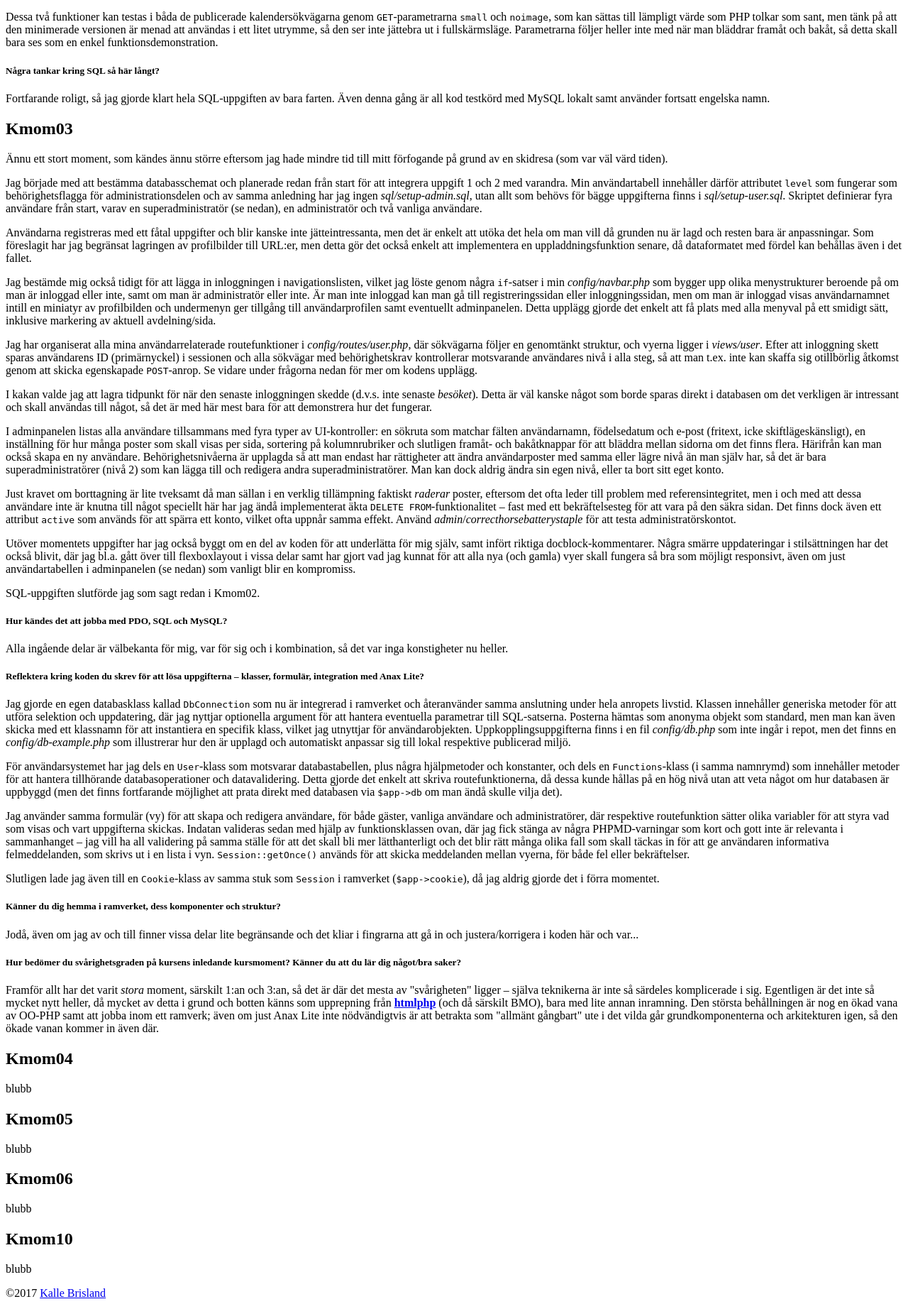
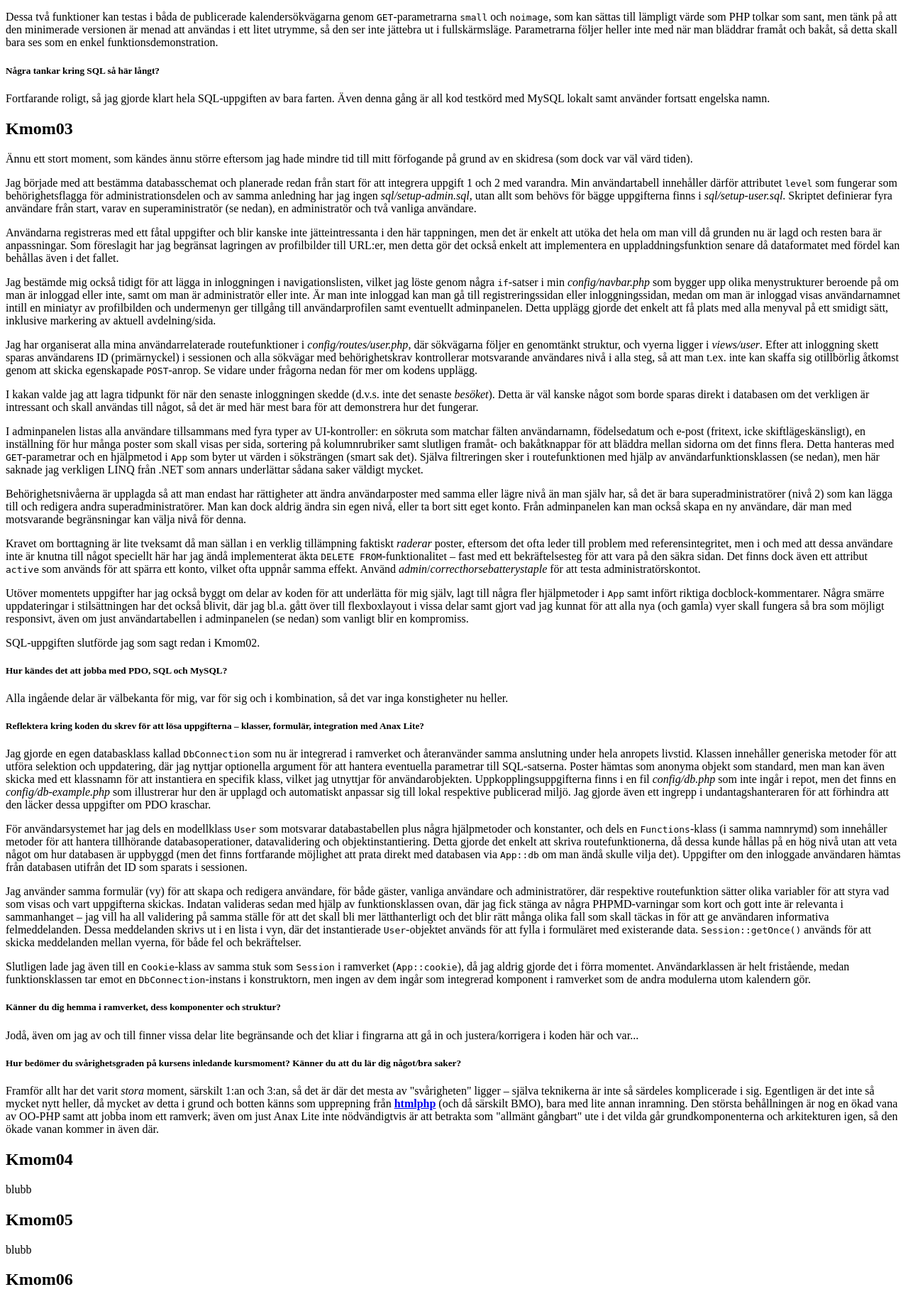
Before and after one commit to lrc-se/bth-anax-lite, a PHP site: template views/report.php in a window 1280 px wide. Shown: the part 2293-4130 px from the top of the page at 71% size. Run offline with PHP 8.4, Linux system fonts and the light colour scheme; the template is opened without the code that fills it, so the values that code supplies are empty; some web fonts are replaced.

Commit message:
Finished Kmom03

```diff
--- a/views/report.php
+++ b/views/report.php
@@ -154,55 +154,60 @@
         <section id="kmom03">
             <h2>Kmom03</h2>
             <p>
-                Ännu ett stort moment, som kändes ännu större eftersom jag hade mindre tid till mitt förfogande på grund av en skidresa (som var väl värd tiden).
+                Ännu ett stort moment, som kändes ännu större eftersom jag hade mindre tid till mitt förfogande på grund av en skidresa (som dock var väl värd tiden).
             </p>
             <p>
                 Jag började med att bestämma databasschemat och planerade redan från start för att integrera uppgift 1 och 2 med varandra.
-                Min användartabell innehåller därför attributet <code>level</code> som fungerar som behörighetsflagga för administrationsdelen och av samma anledning har jag ingen
+                Min användartabell innehåller därför attributet <code>level</code> som fungerar som behörighets&shy;flagga för administrations&shy;delen och av samma anledning har jag ingen
                 <i>sql/setup-admin.sql</i>, utan allt som behövs för bägge uppgifterna finns i <i>sql/setup-user.sql</i>. Skriptet definierar fyra användare från start,
-                varav en superadministratör (se nedan), en administratör och två vanliga användare.
+                varav en supera&shy;ministratör (se nedan), en administratör och två vanliga användare.
             </p>
             <p>
-                Användarna registreras med ett fåtal uppgifter och blir kanske inte jätteintressanta,
-                men det är enkelt att utöka det hela om man vill då grunden nu är lagd och resten bara är anpassningar.
-                Som föreslagit har jag begränsat lagringen av profilbilder till URL:er, men detta gör det också enkelt att implementera en uppladdnings&shy;funktion senare,
-                då dataformatet med fördel kan behållas även i det fallet.
+                Användarna registreras med ett fåtal uppgifter och blir kanske inte jätte&shy;intressanta i den här tappningen,
+                men det är enkelt att utöka det hela om man vill då grunden nu är lagd och resten bara är anpassningar. Som föreslagit har jag begränsat lagringen av profilbilder till URL:er,
+                men detta gör det också enkelt att implementera en upp&shy;laddnings&shy;funktion senare då dataformatet med fördel kan behållas även i det fallet.
             </p>
             <p>
-                Jag bestämde mig också tidigt för att lägga in inloggningen i navigationslisten, vilket jag löste genom några <code>if</code>-satser i min <i>config/navbar.php</i>
-                som bygger upp olika menystrukturer beroende på om man är inloggad eller inte, samt om man är administratör eller inte.
-                Är man inte inloggad kan man gå till registreringssidan eller inloggningssidan,
-                men om man är inloggad visas användarnamnet intill en miniatyr av profilbilden och undermenyn ger tillgång till användarprofilen samt eventuellt adminpanelen.
+                Jag bestämde mig också tidigt för att lägga in inloggningen i navigations&shy;listen, vilket jag löste genom några <code>if</code>-satser i min <i>config/navbar.php</i>
+                som bygger upp olika meny&shy;strukturer beroende på om man är inloggad eller inte, samt om man är administratör eller inte.
+                Är man inte inloggad kan man gå till registrerings&shy;sidan eller inloggnings&shy;sidan,
+                medan om man är inloggad visas användarnamnet intill en miniatyr av profilbilden och undermenyn ger tillgång till användarprofilen samt eventuellt adminpanelen.
                 Detta upplägg gjorde det enkelt att få plats med alla menyval på ett smidigt sätt, inklusive markering av aktuell avdelning/<wbr>sida.
             </p>
             <p>
-                Jag har organiserat alla mina användarrelaterade routefunktioner i <i>config/routes/user.php</i>, där sökvägarna följer en genomtänkt struktur,
+                Jag har organiserat alla mina användar&shy;relaterade routefunktioner i <i>config/routes/user.php</i>, där sökvägarna följer en genomtänkt struktur,
                 och vyerna ligger i <i>views/user</i>. Efter att inloggning skett sparas användarens ID (primärnyckel)
                 i sessionen och alla sökvägar med behörighetskrav kontrollerar motsvarande användares nivå i alla steg,
                 så att man t.ex. inte kan skaffa sig otillbörlig åtkomst genom att skicka egenskapade <code>POST</code>-anrop. Se vidare under frågorna nedan för mer om kodens upplägg.
             </p>
             <p>
-                I kakan valde jag att lagra tidpunkt för när den senaste inloggningen skedde (d.v.s. inte senaste <em>besöket</em>).
+                I kakan valde jag att lagra tidpunkt för när den senaste inloggningen skedde (d.v.s. inte det senaste <em>besöket</em>).
                 Detta är väl kanske något som borde sparas direkt i databasen om det verkligen är intressant och skall användas till något,
                 så det är med här mest bara för att demonstrera hur det fungerar.
             </p>
             <p>
                 I adminpanelen listas alla användare tillsammans med fyra typer av UI-kontroller: en sökruta som matchar fälten användarnamn, födelsedatum och e-post
-                (fritext, icke skift&shy;läges&shy;känsligt), en inställning för hur många poster som skall visas per sida, sortering på kolumnrubriker och slutligen framåt-
-                och bakåtknappar för att bläddra mellan sidorna om det finns flera. Härifrån kan man också skapa en ny användare.
-                Behörighetsnivåerna är upplagda så att man endast har rättigheter att ändra användarposter med samma eller lägre nivå än man själv har,
-                så det är bara superadministratörer (nivå 2) som kan lägga till och redigera andra superadministratörer. Man kan dock aldrig ändra sin egen nivå, eller ta bort sitt eget konto.
+                (fritext, icke skift&shy;läges&shy;känsligt), en inställning för hur många poster som skall visas per sida, sortering på kolumnrubriker samt slutligen framåt-
+                och bakåtknappar för att bläddra mellan sidorna om det finns flera. Detta hanteras med <code>GET</code>-parametrar och en hjälpmetod i <code>App</code>
+                som byter ut värden i söksträngen (smart sak det). Själva filtreringen sker i routefunktionen med hjälp av användar&shy;funktions&shy;klassen (se nedan),
+                men här saknade jag verkligen LINQ från .NET som annars underlättar sådana saker väldigt mycket.
             </p>
             <p>
-                Just kravet om borttagning är lite tveksamt då man sällan i en verklig tillämpning faktiskt <em>raderar</em> poster, eftersom det ofta leder till problem med referensintegritet,
+                Behörighets&shy;nivåerna är upplagda så att man endast har rättigheter att ändra användarposter med samma eller lägre nivå än man själv har,
+                så det är bara super&shy;administratörer (nivå 2) som kan lägga till och redigera andra super&shy;administratörer. Man kan dock aldrig ändra sin egen nivå, eller ta bort sitt eget konto.
+                Från adminpanelen kan man också skapa en ny användare, där man med motsvarande begränsningar kan välja nivå för denna.
+            </p>
+            <p>
+                Kravet om borttagning är lite tveksamt då man sällan i en verklig tillämpning faktiskt <em>raderar</em> poster, eftersom det ofta leder till problem med referens&shy;integritet,
                 men i och med att dessa användare inte är knutna till något speciellt här har jag ändå implementerat äkta <code>DELETE FROM</code>-funktionalitet –
-                fast med ett bekräftelsesteg för att vara på den säkra sidan. Det finns dock även ett attribut <code>active</code> som används för att spärra ett konto,
+                fast med ett bekräftelse&shy;steg för att vara på den säkra sidan. Det finns dock även ett attribut <code>active</code> som används för att spärra ett konto,
                 vilket ofta uppnår samma effekt. Använd <i>admin</i>/<wbr><i>correcthorsebatterystaple</i> för att testa administratörs&shy;kontot.
             </p>
             <p>
-                Utöver momentets uppgifter har jag också byggt om en del av koden för att underlätta för mig själv, samt infört riktiga docblock-kommentarer.
-                Några smärre uppdateringar i stilsättningen har det också blivit, där jag bl.a. gått över till flexboxlayout i vissa delar samt har gjort vad jag kunnat för att alla nya
-                (och gamla) vyer skall fungera så bra som möjligt responsivt, även om just användartabellen i adminpanelen (se nedan) som vanligt blir en kompromiss.
+                Utöver momentets uppgifter har jag också byggt om delar av koden för att underlätta för mig själv, lagt till några fler hjälpmetoder i <code>App</code>
+                samt infört riktiga docblock-kommentarer. Några smärre uppdateringar i stilsättningen har det också blivit,
+                där jag bl.a. gått över till flexbox&shy;layout i vissa delar samt gjort vad jag kunnat för att alla nya (och gamla) vyer skall fungera så bra som möjligt responsivt,
+                även om just användar&shy;tabellen i adminpanelen (se nedan) som vanligt blir en kompromiss.
             <p>
                 SQL-uppgiften slutförde jag som sagt redan i Kmom02.
             </p>
@@ -214,25 +219,30 @@
             <p>
                 Jag gjorde en egen databasklass kallad <code>DbConnection</code> som nu är integrerad i ramverket och återanvänder samma anslutning under hela anropets livstid.
                 Klassen innehåller generiska metoder för att utföra selektion och uppdatering, där jag nyttjar optionella argument för att hantera eventuella parametrar till SQL-satserna.
-                Posterna hämtas som anonyma objekt som standard, men man kan även skicka med ett klassnamn för att instantiera en specifik klass, vilket jag utnyttjar för användarobjekten.
-                Uppkopplings&shy;uppgifterna finns i en fil <i>config/db.php</i> som inte ingår i repot, men det finns en <i>config/db-example.php</i>
+                Poster hämtas som anonyma objekt som standard, men man kan även skicka med ett klassnamn för att instantiera en specifik klass, vilket jag utnyttjar för användar&shy;objekten.
+                Upp&shy;kopplings&shy;uppgifterna finns i en fil <i>config/db.php</i> som inte ingår i repot, men det finns en <i>config/db-example.php</i>
                 som illustrerar hur den är upplagd och automatiskt anpassar sig till lokal respektive publicerad miljö.
+                Jag gjorde även ett ingrepp i undantags&shy;hanteraren för att förhindra att den läcker dessa uppgifter om PDO kraschar.
             </p>
             <p>
-                För användarsystemet har jag dels en <code>User</code>-klass som motsvarar databastabellen, plus några hjälpmetoder och konstanter,
-                och dels en <code>Functions</code>-klass (i samma namnrymd) som innehåller metoder för att hantera tillhörande databas&shy;operationer och datavalidering.
-                Detta gjorde det enkelt att skriva routefunktionerna, då dessa kunde hållas på en hög nivå utan att veta något om hur databasen är uppbyggd
-                (men det finns fortfarande möjlighet att prata direkt med databasen via <code>$app->db</code> om man ändå skulle vilja det).
+                För användar&shy;systemet har jag dels en modellklass <code>User</code> som motsvarar databas&shy;tabellen plus några hjälpmetoder och konstanter,
+                och dels en <code>Functions</code>-klass (i samma namnrymd) som innehåller metoder för att hantera tillhörande databas&shy;operationer, datavalidering och objekt&shy;instantiering.
+                Detta gjorde det enkelt att skriva route&shy;funktionerna, då dessa kunde hållas på en hög nivå utan att veta något om hur databasen är uppbyggd
+                (men det finns fortfarande möjlighet att prata direkt med databasen via <code>App::db</code> om man ändå skulle vilja det).
+                Uppgifter om den inloggade användaren hämtas från databasen utifrån det ID som sparats i sessionen.
             </p>
             <p>
                 Jag använder samma formulär (vy) för att skapa och redigera användare, för både gäster, vanliga användare och administratörer,
                 där respektive routefunktion sätter olika variabler för att styra vad som visas och vart uppgifterna skickas. Indatan valideras sedan med hjälp av funktionsklassen ovan,
                 där jag fick stänga av några PHPMD-varningar som kort och gott inte är relevanta i sammanhanget –
-                jag vill ha all validering på samma ställe för att det skall bli mer lätthanterligt och det blir rätt många olika fall som skall täckas in för att ge användaren informativa felmeddelanden,
-                som skrivs ut i en lista i vyn. <code>Session::getOnce()</code> används för att skicka meddelanden mellan vyerna, för både fel eller bekräftelser.
+                jag vill ha all validering på samma ställe för att det skall bli mer lätthanterligt och det blir rätt många olika fall som skall täckas in för att ge användaren informativa felmeddelanden.
+                Dessa meddelanden skrivs ut i en lista i vyn, där det instantierade <code>User</code>-objektet används för att fylla i formuläret med existerande data.
+                <code>Session::getOnce()</code> används för att skicka meddelanden mellan vyerna, för både fel och bekräftelser.
             </p>
             <p>
-                Slutligen lade jag även till en <code>Cookie</code>-klass av samma stuk som <code>Session</code> i ramverket (<code>$app->cookie</code>), då jag aldrig gjorde det i förra momentet.
+                Slutligen lade jag även till en <code>Cookie</code>-klass av samma stuk som <code>Session</code> i ramverket (<code>App::cookie</code>), då jag aldrig gjorde det i förra momentet.
+                Användarklassen är helt fristående, medan funktionsklassen tar emot en <code>DbConnection</code>-instans i konstruktorn,
+                men ingen av dem ingår som integrerad komponent i ramverket som de andra modulerna utom kalendern gör.
             </p>
             <h5>Känner du dig hemma i ramverket, dess komponenter och struktur?</h5>
             <p>
@@ -243,7 +253,7 @@
                 Framför allt har det varit <em>stora</em> moment, särskilt 1:an och 3:an, så det är där det mesta av "svårigheten" ligger – själva teknikerna är inte så särdeles komplicerade i sig.
                 Egentligen är det inte så mycket nytt heller, då mycket av detta i grund och botten känns som upprepning från <a href="https://dbwebb.se/htmlphp"><b>htmlphp</b></a> (och då särskilt BMO),
                 bara med lite annan inramning. Den största behållningen är nog en ökad vana av OO-PHP samt att jobba inom ett ramverk;
-                även om just Anax Lite inte nödvändigtvis är att betrakta som "allmänt gångbart" ute i det vilda går grundkomponenterna och arkitekturen igen,
+                även om just Anax Lite inte nödvändigtvis är att betrakta som "allmänt gångbart" ute i det vilda går grund&shy;komponenterna och arkitekturen igen,
                 så den ökade vanan kommer in även där.
             </p>
         </section>
```
